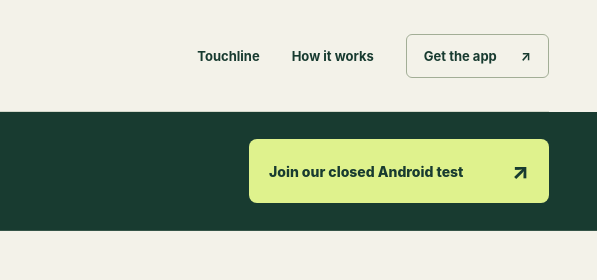
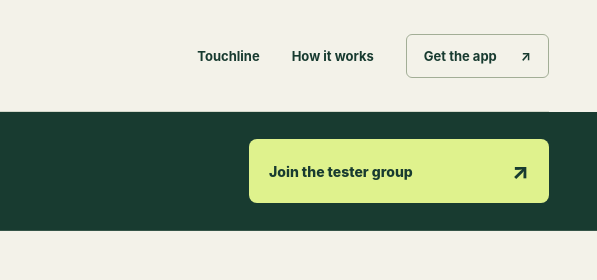
Before and after one commit to howardcho/touchline, a website: page docs/index.html in a window 1280 px wide. Shown: the top 280 px of the page, 683-1280 px from the left. Drawn offline with Linux system fonts and the light colour scheme.

Commit message:
Link tester banner to Google Group

```diff
--- a/docs/index.html
+++ b/docs/index.html
@@ -12,7 +12,7 @@
 <body>
 <a class="skip" href="#main">Skip to content</a>
 <header class="site-header wrap"><a class="brand" href="#" aria-label="Aged Athletics home"><img src="assets/aged-athletics-logo.png" width="200" height="203" alt="Aged Athletics"></a><nav aria-label="Main navigation"><a href="#touchline">Touchline</a><a href="#training">How it works</a><a class="nav-cta" href="#get-the-app">Get the app <span aria-hidden="true">↗</span></a></nav></header>
-<aside class="tester-banner" aria-label="Touchline Android testing"><div class="wrap tester-banner-inner"><div><p class="tester-kicker">HELP TOUCHLINE REACH GOOGLE PLAY</p><p>Join our closed Android test, put the app through a few games, and tell us what you think.</p></div><a class="tester-button" href="https://play.google.com/store/apps/details?id=com.agedathletics.touchline" target="_blank" rel="noopener">Join our closed Android test <span aria-hidden="true">↗</span></a></div></aside>
+<aside class="tester-banner" aria-label="Touchline Android testing"><div class="wrap tester-banner-inner"><div><p class="tester-kicker">HELP TOUCHLINE REACH GOOGLE PLAY</p><p>Join our closed Android test, put the app through a few games, and tell us what you think.</p></div><a class="tester-button" href="https://groups.google.com/g/touchline-testing" target="_blank" rel="noopener">Join the tester group <span aria-hidden="true">↗</span></a></div></aside>
 <main id="main">
 <section class="hero wrap" id="touchline">
  <div class="hero-copy"><p class="eyebrow"><span class="live-dot"></span> TOOLS FOR THE GAMES WE STILL LOVE</p><h1>Less organizing.<br><em>More playing.</em></h1><p class="hero-description">Meet <strong>Touchline.</strong> Your soccer rotation, match clock, and next two games—all in one clear view.</p><div class="hero-actions"><a class="button button-dark" href="#get-the-app">Meet your new sideline assistant <span aria-hidden="true">↗</span></a><a class="text-link" href="#in-action">See it in action <span aria-hidden="true">↓</span></a></div><p class="platform-note"><span>iPad</span><span>Android</span><span>Made for the sideline.</span></p></div>
```
